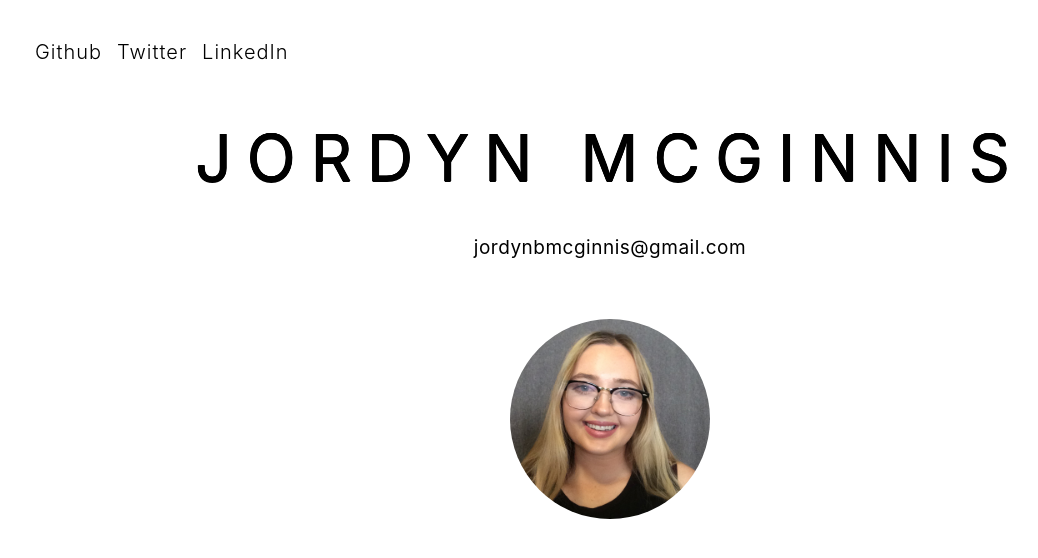
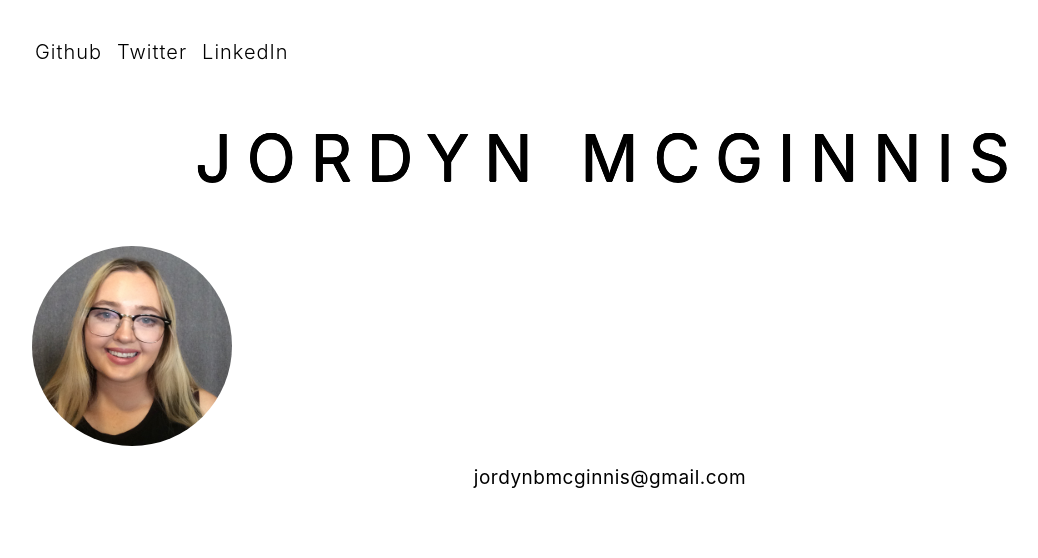
Before and after one commit to jordynMcginnis/jordynmcginnis.github.io, a React (Create React App) app: page / in a window 1280 px wide. Shown: the top 558 px of the page, without its empty margins (30-1068 px from the left). Built offline with nearby package versions, Linux system fonts and the light colour scheme.

Commit message:
moved photo infront of email

```diff
--- a/src/App.js
+++ b/src/App.js
@@ -13,9 +13,9 @@ class App extends Component {
             </div>
             <div className='name-title'>
               <div className='name'>JORDYN MCGINNIS</div>
+              <div className='my-photo'></div>
               <div className='email'>jordynbmcginnis@gmail.com</div>
             </div>
-            <div className='my-photo'></div>
           </div>
       </div>
     );
```
